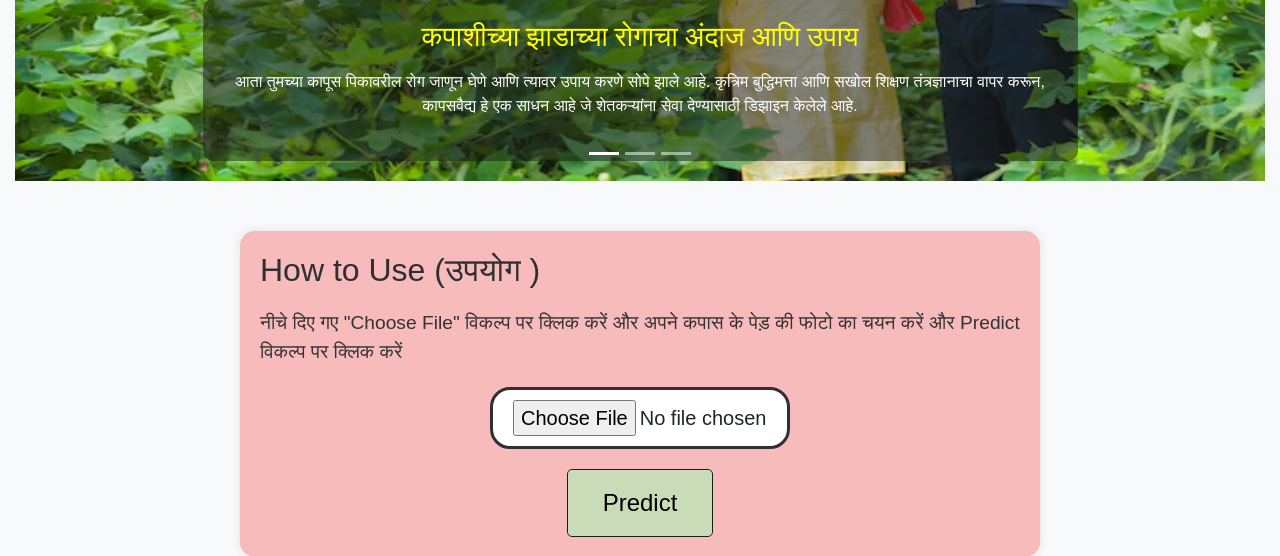
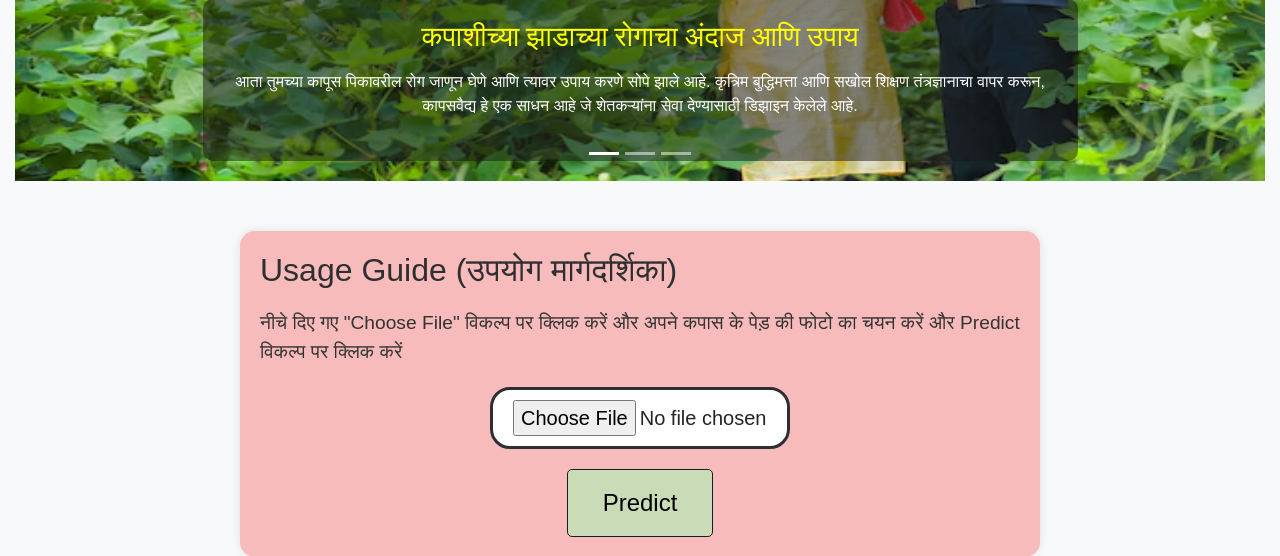
Before and after one commit to vedant-jayale/kapas-vaidya, a Flask app: page / in a window 1280 px wide. Shown: the part 539-1095 px from the top of the page. Run offline with Flask 3, Linux system fonts and the light colour scheme; parts of the project's set-up code (start-up, migrations or seed data) failed here and were passed over; some libraries are stand-ins or nearby versions.

Commit message:
Update index.html

```diff
--- a/templates/index.html
+++ b/templates/index.html
@@ -362,7 +362,7 @@ header {
 </body>
 </html>
 <section class="how-to-use">
-    <h2>How to Use (उपयोग ) </h2>
+   <h2>Usage Guide (उपयोग मार्गदर्शिका)</h2>
     <p>नीचे दिए गए "Choose File" विकल्प पर क्लिक करें और अपने कपास के पेड़ की फोटो का चयन करें और Predict विकल्प  पर क्लिक करें</p>
     <form action="/predict" method="post" enctype="multipart/form-data" onsubmit="showloading()">
         <input type="file" name="image" class="upload" required>
```
